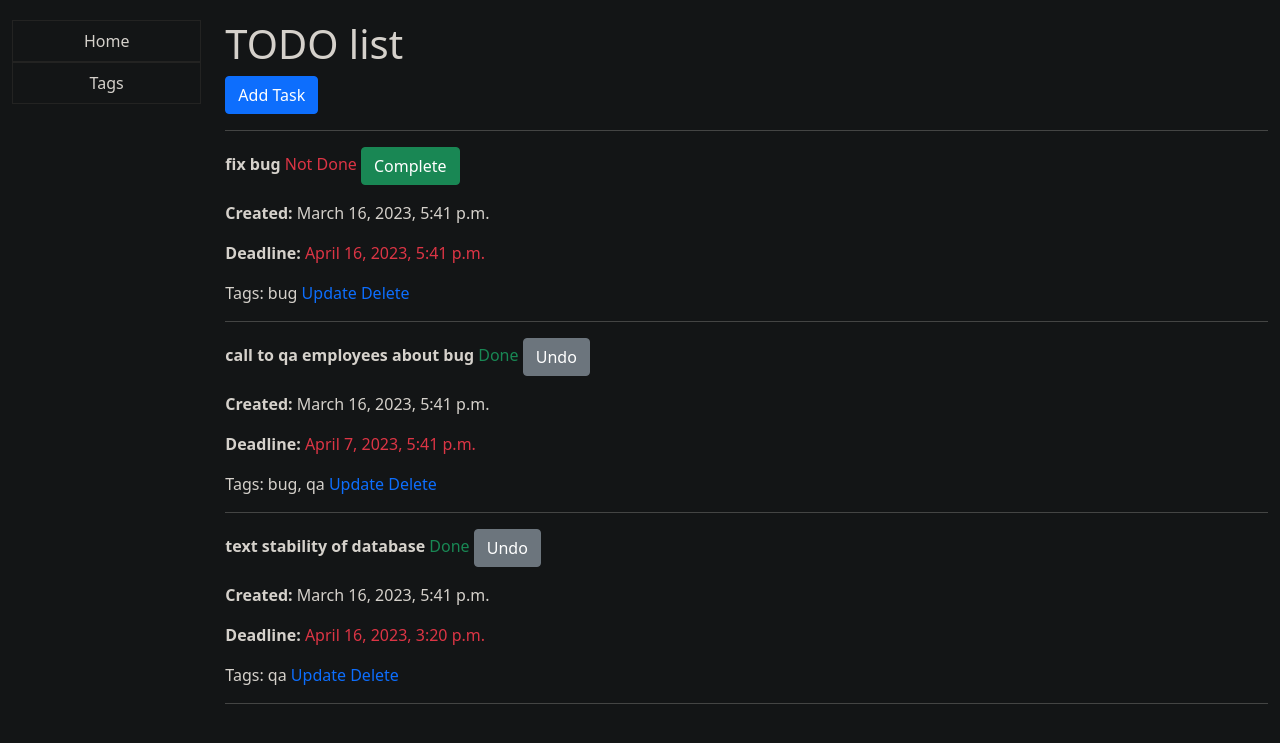
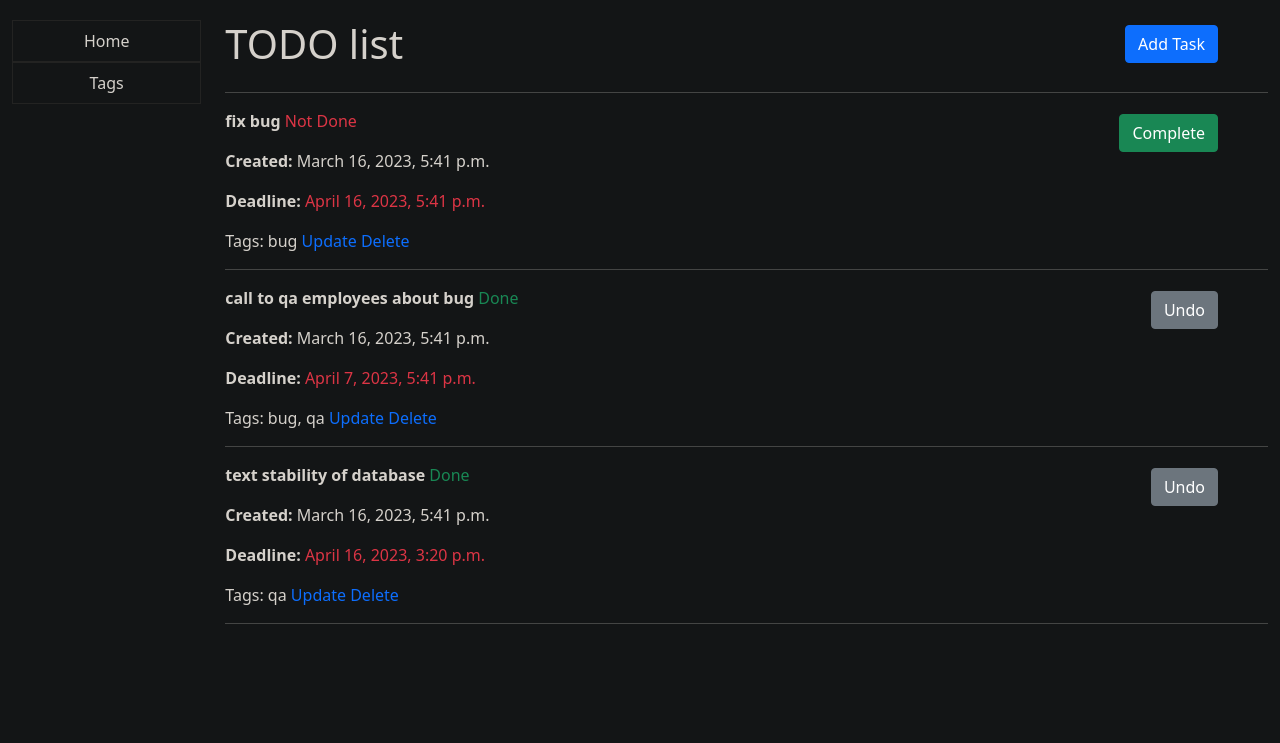
Before and after one commit to usrofgh/django_mate_practice, a Django app: page / in a window 1280 px wide. Shown: the top 743 px of the page. Run offline with Django 4.2, Linux system fonts and the light colour scheme; data comes from the database, SQL or seed files in the repository.

Commit message:
Visual improving of buttons locations

```diff
--- a/static/css/style.css
+++ b/static/css/style.css
@@ -71,3 +71,13 @@ textarea {
     max-height: 150px;
     resize: none;
 }
+
+.inline-block {
+    display: inline-block;
+}
+
+.float-right {
+    float: right;
+    margin-right: 50px;
+    margin-top: 5px;
+}
--- a/templates/todo/task_list.html
+++ b/templates/todo/task_list.html
@@ -5,8 +5,8 @@
 {% endblock %}
 
 {% block content %}
-  <h1>TODO list</h1>
-  <a href="{% url 'todo:task-create' %}" class="btn btn-primary">Add Task</a>
+  <h1 class="inline-block">TODO list</h1>
+  <a href="{% url 'todo:task-create' %}" class="btn btn-primary float-right">Add Task</a>
   <hr>
   <div class="tasks">
     {% for task in task_list %}
@@ -14,10 +14,10 @@
         <strong>{{ task }}</strong>
         {% if task.is_done %}
           <span class="text-success">Done</span>
-          <a href="{% url 'todo:task-complete-task' pk=task.id %}" class="btn btn-secondary">Undo</a>
+          <a href="{% url 'todo:task-complete-task' pk=task.id %}" class="btn btn-secondary float-right">Undo</a>
         {% else %}
           <span class="text-danger">Not Done</span>
-          <a href="{% url 'todo:task-complete-task' pk=task.id %}" class="btn btn-success">Complete</a>
+          <a href="{% url 'todo:task-complete-task' pk=task.id %}" class="btn btn-success float-right">Complete</a>
         {% endif %}
       </p>
       <p><strong>Created: </strong>{{ task.created_at }}</p>
```
